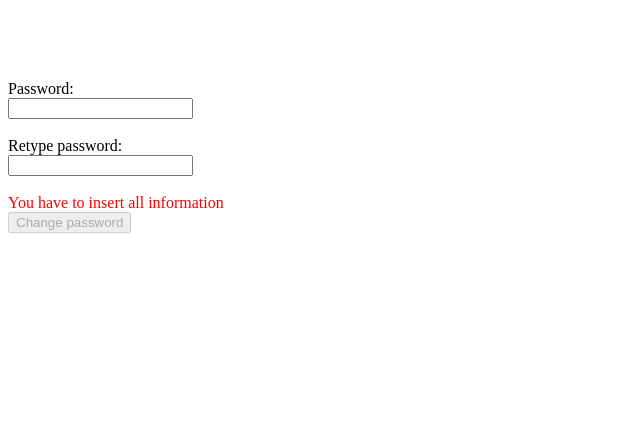
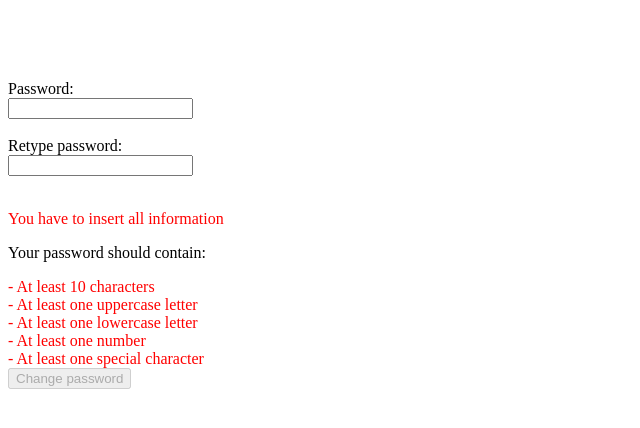
Before and after one commit to zvzia/OD-Projekt, a Flask app: template app/templates/change_password_form.html in a window 1280 px wide. Shown: the top 428 px of the page, without its empty margins (0-640 px from the left). Run offline with Flask 2, Linux system fonts and the light colour scheme; the template is opened without the code that fills it, so the values that code supplies are empty; some libraries are stand-ins or nearby versions.

Commit message:
lepsze wyswietlanie informacji o hasle

```diff
--- a/app/static/css/styles.css
+++ b/app/static/css/styles.css
@@ -1,5 +1,15 @@
 .info{
     color: red;
+}
+
+.infoRed{
+    display: inline;
+    color: red;
+}
+
+.infoGreen{
+    display: inline;
+    color: green;
 }
 
 .hiddenform{
--- a/app/static/js/changepasswordinfo.js
+++ b/app/static/js/changepasswordinfo.js
@@ -7,33 +7,52 @@ document.getElementById("submitBtn").disabled = true;
 
 var special = /[ `!@#$%^&*()_+\-=\[\]{};':"\\|,.<>\/?~]/;
 
+
 const inputHandler = function(e) {
     const passwordVal = document.getElementById('password').value
     if(document.getElementById('password').value == ""){
         info.innerHTML = "You have to insert all information";
         document.getElementById("submitBtn").disabled = true;
-    }else if(passwordVal.length < 10){ //dlugosc
-        info.innerHTML = "Your password should contain at least 10 characters";
-        document.getElementById("submitBtn").disabled = true;
-    }else if(!/[A-Z]/.test(passwordVal)){ //duze litery
-        info.innerHTML = "Your password should contain at least one uppercase letter";
-        document.getElementById("submitBtn").disabled = true;
-    }else if(!/[a-z]/.test(passwordVal)){ // male litery
-        info.innerHTML = "Your password should contain at least one lowercase letter";
-        document.getElementById("submitBtn").disabled = true;
-    }else if(!/\d/.test(passwordVal)){ //cyfry
-        info.innerHTML = "Your password should contain at least one number";
-        document.getElementById("submitBtn").disabled = true;
-    }else if(!special.test(passwordVal)){ //znaki spcjalne
-        info.innerHTML = "Your password should contain at least one special character";
-        document.getElementById("submitBtn").disabled = true;
     }else if(document.getElementById('password').value != document.getElementById('password_retyped').value){
         info.innerHTML = "Password doesnt match";
+        document.getElementById("submitBtn").disabled = true;
+    }else if(passwordVal.length < 10 || !/[A-Z]/.test(passwordVal) || !/[a-z]/.test(passwordVal) || !/\d/.test(passwordVal) || !special.test(passwordVal)){
         document.getElementById("submitBtn").disabled = true;
     }else{
         info.innerHTML = "";
         document.getElementById("submitBtn").disabled = false;
     }
+
+    if(passwordVal.length < 10){ //dlugosc
+        document.getElementById("length").className = "infoRed";
+    }else {
+        document.getElementById("length").className = "infoGreen";
+    }
+
+    if(!/[A-Z]/.test(passwordVal)){ //duze litery
+        document.getElementById("upperCase").className = "infoRed";
+    }else {
+        document.getElementById("upperCase").className = "infoGreen";
+    }
+
+    if(!/[a-z]/.test(passwordVal)){ // male litery
+        document.getElementById("lowerCase").className = "infoRed";
+    }else {
+        document.getElementById("lowerCase").className = "infoGreen";
+    }
+
+    if(!/\d/.test(passwordVal)){ //cyfry
+        document.getElementById("numbers").className = "infoRed";
+    }else {
+        document.getElementById("numbers").className = "infoGreen";
+    }
+
+    if(!special.test(passwordVal)){ //znaki spcjalne
+        document.getElementById("specialChar").className = "infoRed";
+    }else {
+        document.getElementById("specialChar").className = "infoGreen";
+    }
+
 }
 
 
--- a/app/templates/change_password_form.html
+++ b/app/templates/change_password_form.html
@@ -11,7 +11,13 @@
         <input type="password" id="password" name="password"><br><br>
         <label for="password_retyped">Retype password: </label><br>
         <input type="password" id="password_retyped" name="password_retyped"><br><br>
-        <div id="info" class="info"> </div>
+        <p id="info" class="info"> </p>
+        <p>Your password should contain:</p>
+        <p id="length" class="infoRed">- At least 10 characters</p> <br>
+        <p id="upperCase" class="infoRed">- At least one uppercase letter</p> <br>
+        <p id="lowerCase" class="infoRed">- At least one lowercase letter</p> <br>
+        <p id="numbers" class="infoRed">- At least one number</p> <br>
+        <p id="specialChar" class="infoRed">- At least one special character</p><br>
         <input type="submit" value="Change password" id = "submitBtn">
         <input type="hidden" name="csrf_token" value="{{ csrf_token() }}">
     </form>
--- a/app/templates/register_page.html
+++ b/app/templates/register_page.html
@@ -13,6 +13,12 @@
         <label for="password">Retype password: </label><br>
         <input type="password" id="password_retyped" name="password_retyped"><br><br>
         <div id="info" class="info"> </div>
+        <p>Your password should contain:</p>
+        <p id="length" class="infoRed">- At least 10 characters</p> <br>
+        <p id="upperCase" class="infoRed">- At least one uppercase letter</p> <br>
+        <p id="lowerCase" class="infoRed">- At least one lowercase letter</p> <br>
+        <p id="numbers" class="infoRed">- At least one number</p> <br>
+        <p id="specialChar" class="infoRed">- At least one special character</p><br>
         <input type="submit" value="Sign up" id = "submitBtn">
         <input type="hidden" name="csrf_token" value="{{ csrf_token() }}">
     </form>
```
Also changed, not shown: app/static/js/passwordinfo.js (+33 -24 lines), 1 other file.
